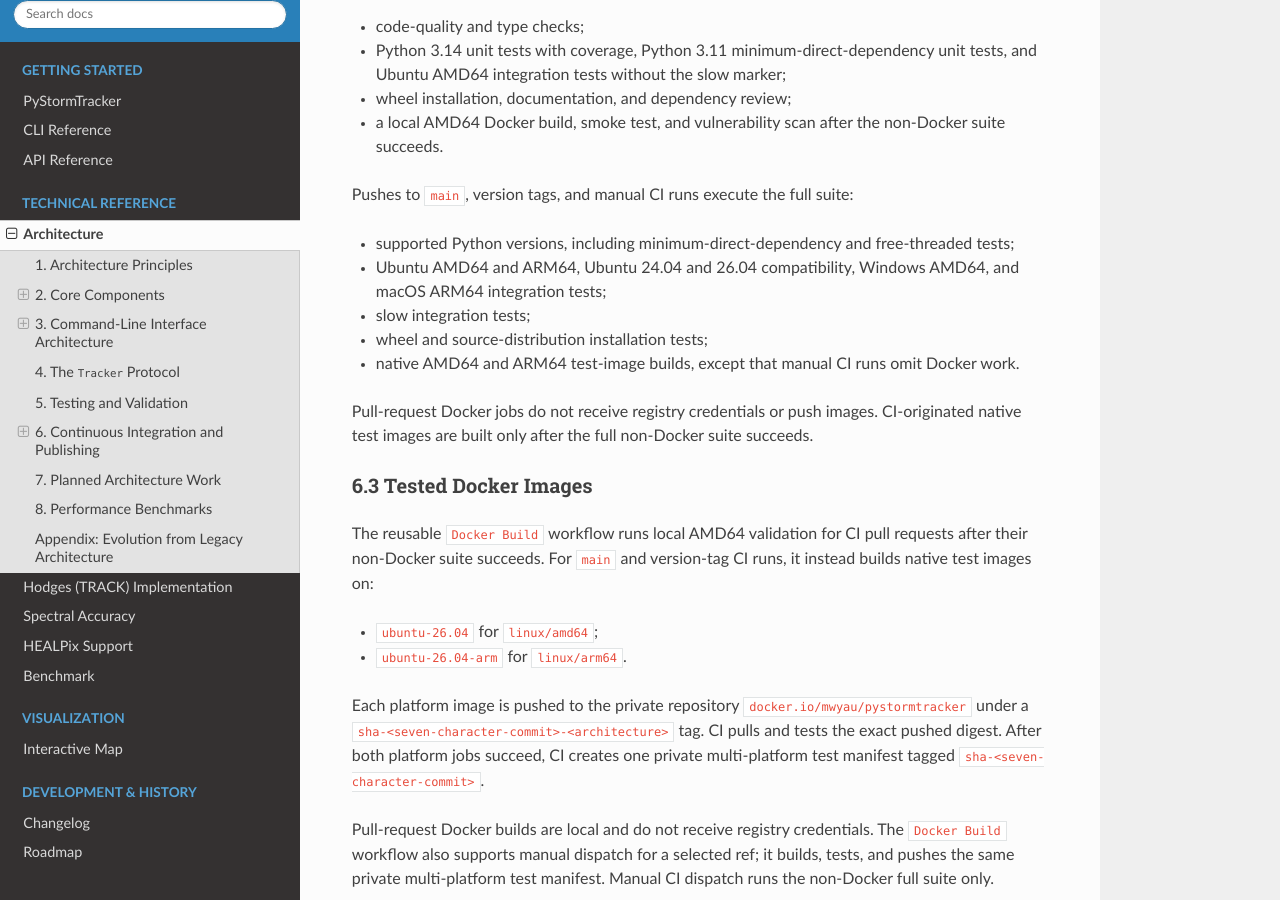
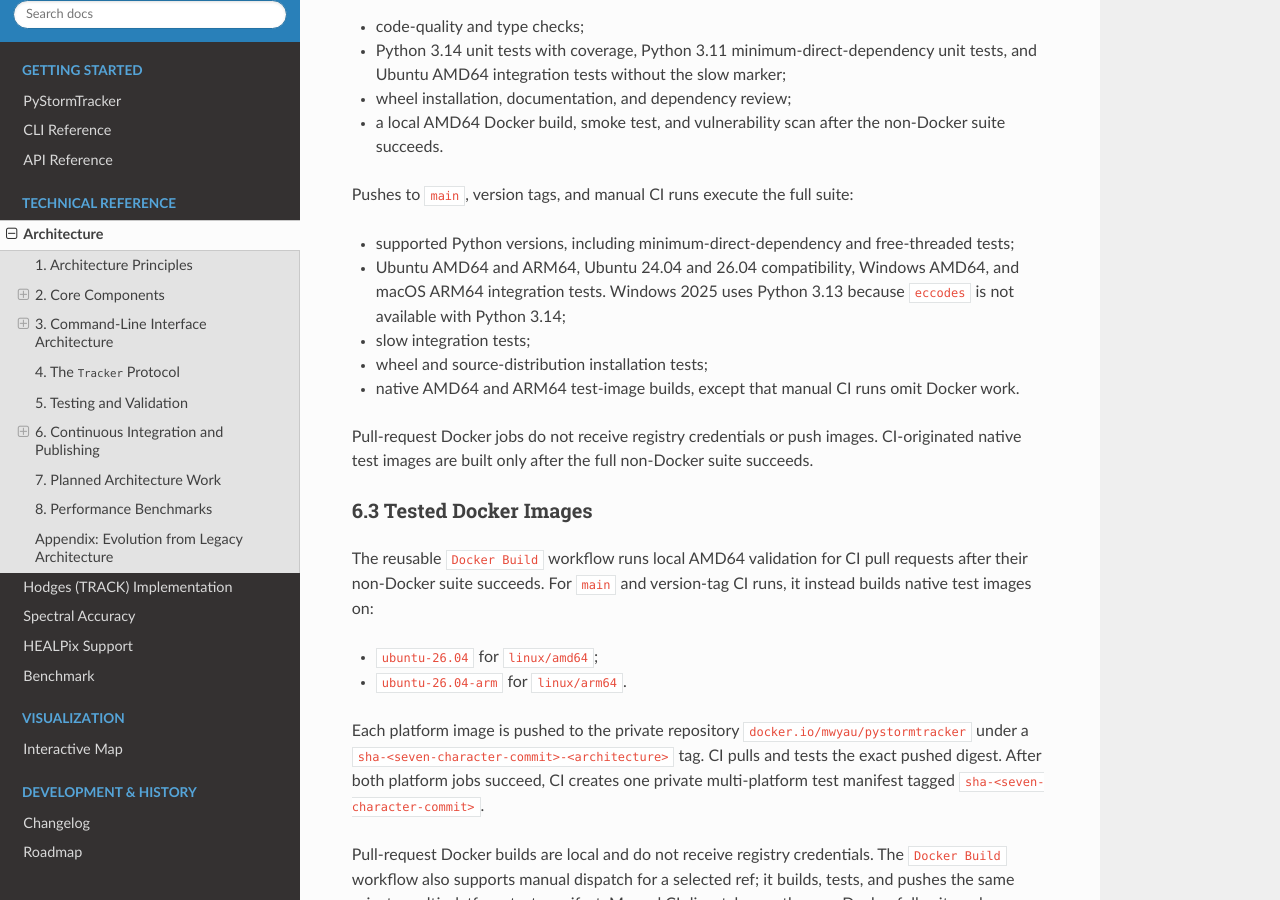
Before and after one commit to mwyau/PyStormTracker, a Sphinx documentation site: the page built from docs/architecture.md, in a window 1280 px wide and 900 px high, scrolled down 4189 px. Built offline with Sphinx 7.4.7 and the Read the Docs theme 3.1.0, drawn with Linux system fonts in a browser that asks for light colours.

Commit message:
ci: Windows 2025 use Python 3.13

```diff
--- a/docs/architecture.md
+++ b/docs/architecture.md
@@ -142,7 +142,7 @@ Pull requests execute a representative suite:
 Pushes to `main`, version tags, and manual CI runs execute the full suite:
 
 - supported Python versions, including minimum-direct-dependency and free-threaded tests;
-- Ubuntu AMD64 and ARM64, Ubuntu 24.04 and 26.04 compatibility, Windows AMD64, and macOS ARM64 integration tests;
+- Ubuntu AMD64 and ARM64, Ubuntu 24.04 and 26.04 compatibility, Windows AMD64, and macOS ARM64 integration tests. Windows 2025 uses Python 3.13 because `eccodes` is not available with Python 3.14;
 - slow integration tests;
 - wheel and source-distribution installation tests;
 - native AMD64 and ARM64 test-image builds, except that manual CI runs omit
```
Also changed, not shown: 1 other file.
